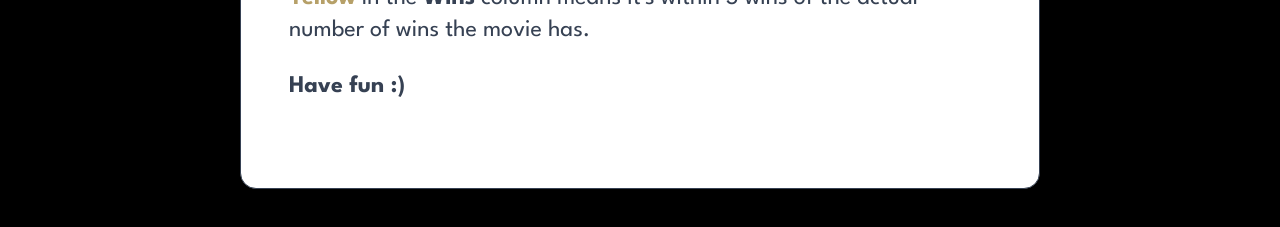
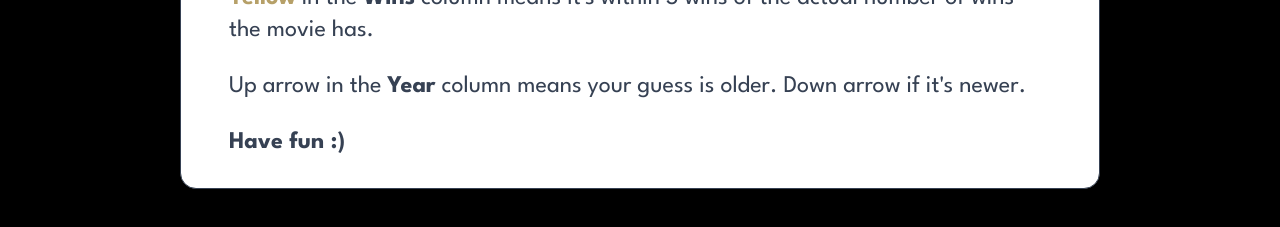
Before and after one commit to victorrf2002/oscardle, a React (Vite) app: page / in a window 1280 px wide. Both pictures are taken after a click on the button "HOW TO PLAY". Shown: the part 511-738 px from the top of the page. Built offline with nearby package versions, Linux system fonts and the light colour scheme; no server answers.

Commit message:
Add arrows to year category to indicate if movie is older or newer.

```diff
--- a/src/App.jsx
+++ b/src/App.jsx
@@ -78,7 +78,7 @@ function RulesModal({openRulesModal, setOpenRulesModal}) {
       <DialogBackdrop transition className="fixed inset-0 bg-black/80 data-closed:opacity-0" />
         <div className="fixed inset-0 flex w-screen items-center justify-center p-4 text-gray-700">
 
-          <DialogPanel className="w-200 h-150 space-y-4 border bg-white rounded-2xl p-12">
+          <DialogPanel className="w-230 h-150 space-y-4 border bg-white rounded-2xl p-12">
             <DialogTitle className="text-oscar-dark-gold text-center text-5xl">How to Play</DialogTitle>
               <Description className="sm:text-2xl">
                 <p className="mt-10">You have <b>8</b> tries to guess the Oscar nominated movie.</p>
@@ -86,7 +86,8 @@ function RulesModal({openRulesModal, setOpenRulesModal}) {
                 <p className="mt-6"><b className='text-oscar-red'>Red</b> means it's wrong.</p>
                 <p className="mt-6"><b className='text-oscar-dark-gold'>Yellow</b> in the <b>Year</b> column means it's within 10 years of the actual release date of the movie.</p>
                 <p className="mt-6"><b className='text-oscar-dark-gold'>Yellow</b> in the <b>Wins</b> column means it's within 3 wins of the actual number of wins the movie has.</p>
-                <p className="mt-6 font-bold">Have fun :)</p>
+                <p className="mt-6"> Up arrow in the <b>Year</b> column means your guess is older. Down arrow if it's newer.</p>
+                <p className="mt-6 pb-6 font-bold">Have fun :)</p>
               </Description>
 
           </DialogPanel>
@@ -110,7 +111,7 @@ function GuessAnswerRow({ guesses }) {
           </td>
           <td className={`px-2 py-2 sm:px-6 sm:py-4 text-center truncate text-xs sm:text-base max-w-[50px] sm:max-w-none ${guess.status.title}`}>{guess.title}</td>
           <td className={`px-2 py-2 sm:px-6 sm:py-4 text-center ${guess.status.director}`}>{guess.director}</td>
-          <td className={`px-2 py-2 sm:px-6 sm:py-4 text-center ${guess.status.year}`}>{guess.year}</td>
+          <td className={` text-center flex justify-center items-center h-45 flex-row ${guess.status.year}`}><div className="">{guess.year}</div> {guess.status.yearSymbol} </td>
           <td className={`px-2 py-2 sm:px-6 sm:py-4 text-center ${guess.status.genre}`}>{guess.genre}</td>
           <td className={`px-2 py-2 sm:px-6 sm:py-4 text-center ${guess.status.wins}`}>{guess.wins}</td>
         </tr>
@@ -132,7 +133,7 @@ function GuessCategoryRow() {
   );
 }
 
-function GuessTable({ guesses, status }) {
+function GuessTable({ guesses, status}) {
   return (
     <div className="mt-10 overflow-x-auto w-full">
       <table className="w-full text-left text-sm sm:text-base table-auto border-collapse">
@@ -278,10 +279,6 @@ function App() {
   const shuffledData = shuffle(oscarData, seed);
   const randomMovie = shuffledData[0];
 
-  // const index = getDateHashIndex(oscarData.length);
-  // console.log("index: " + index);
-  // const randomMovie = oscarData[index]; // getting random oscar nomination from json file given the seed
-
   const tmdbId = randomMovie.movies[0].tmdb_id;
   const movie = randomMovie.movies[0].title;
   const year = randomMovie.year;
@@ -340,8 +337,6 @@ function App() {
   const wins = getWins(movie);
 
   console.log(`Chosen Film Id: ${tmdbId}. Title: ${movie}. Director: ${director}. Genre: ${genre}. Year: ${year}. Number of wins: ${wins}. Poster link: ${moviePoster}.`);
-
-
 
   const [guessTrigger, setGuessTrigger] = useState(0);
 
@@ -481,7 +476,6 @@ function App() {
     // Check if game is won
     if(gameWon === true) return;
 
-
     setNumberOfGuesses(guesses.length +1);
     console.log("Number of guesses: " + numberOfGuesses + "/8");
 
@@ -499,6 +493,7 @@ function App() {
       title: guessTitle === movie ? 'bg-oscar-emerald' : 'bg-oscar-red',
       director: guessDirector === director ? 'bg-oscar-emerald' : 'bg-oscar-red',
       year: guessYear === year ? 'bg-oscar-emerald' : ((guessYear <= parseInt(year) + 10) && guessYear >= parseInt(year) -10) ? 'bg-oscar-light-gold' : 'bg-oscar-red',
+      yearSymbol: guessYear < parseInt(year) ? <img className="w-6 ml-[10px]" src="src/assets/arrow-up-svgrepo-com.svg" /> : guessYear > parseInt(year) ? <img className='w-6 ml-[10px]' src="src/assets/arrow-down-svgrepo-com.svg" /> : '',
       genre: guessGenre === genre ? 'bg-oscar-emerald' : 'bg-oscar-red',
       wins: guessWins === wins ? 'bg-oscar-emerald' : ((guessWins <= parseInt(wins) + 3) && (guessWins >= parseInt(wins) - 3)) ? 'bg-oscar-light-gold' : 'bg-oscar-red',
     };
```
Also changed, not shown: src/assets/arrow-down-svgrepo-com.svg (added), src/assets/arrow-up-svgrepo-com.svg (added).
